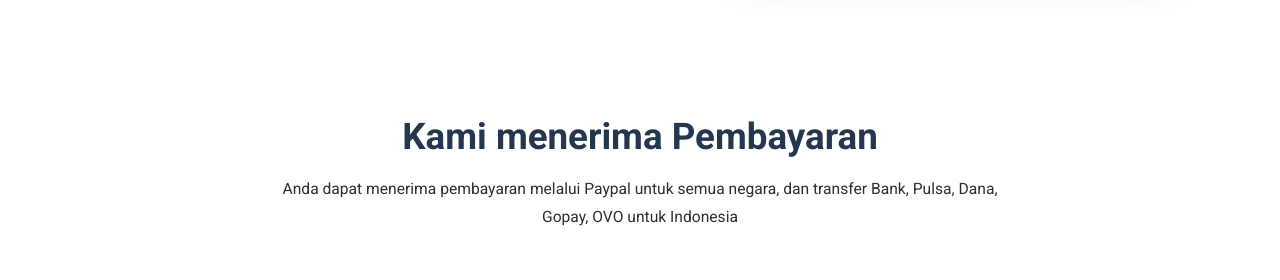
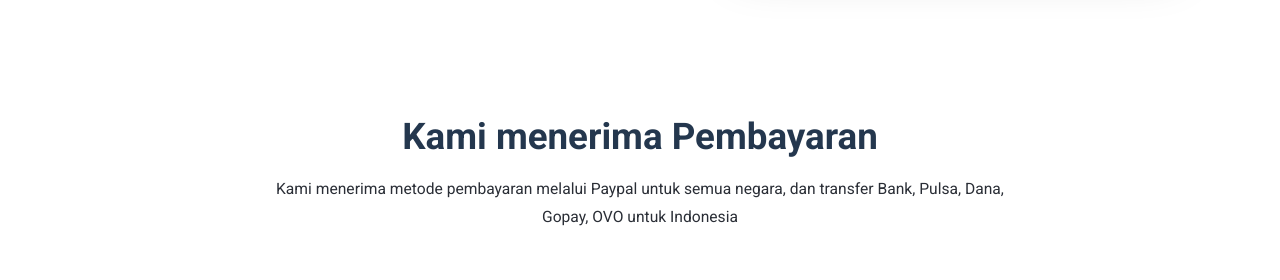
Before and after one commit to halamanku/morebits, a plain HTML site: page index.html in a window 1280 px wide. Shown: the part 5322-5602 px from the top of the page. Drawn offline with Linux system fonts and the light colour scheme.

Commit message:
Update index.html

```diff
--- a/index.html
+++ b/index.html
@@ -528,7 +528,7 @@
                         <div class="section-heading text-center mb-5">
                             <h2>Kami menerima Pembayaran</h2>
                             <p>
-                                Anda dapat menerima pembayaran melalui Paypal untuk semua negara, dan transfer Bank,
+                                Kami menerima metode pembayaran melalui Paypal untuk semua negara, dan transfer Bank,
                                 Pulsa, Dana, Gopay, OVO untuk Indonesia
                             </p>
                         </div>
```
